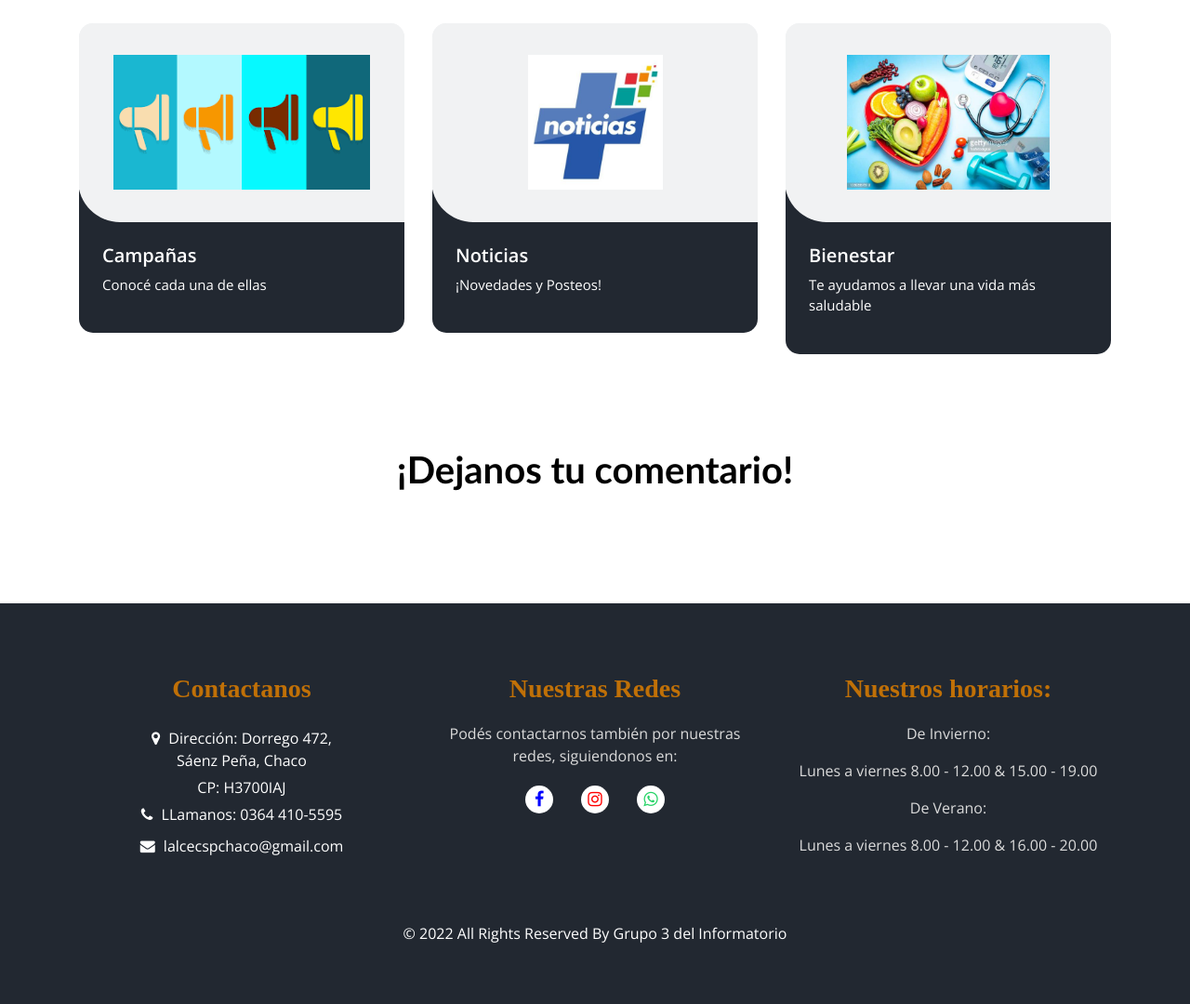
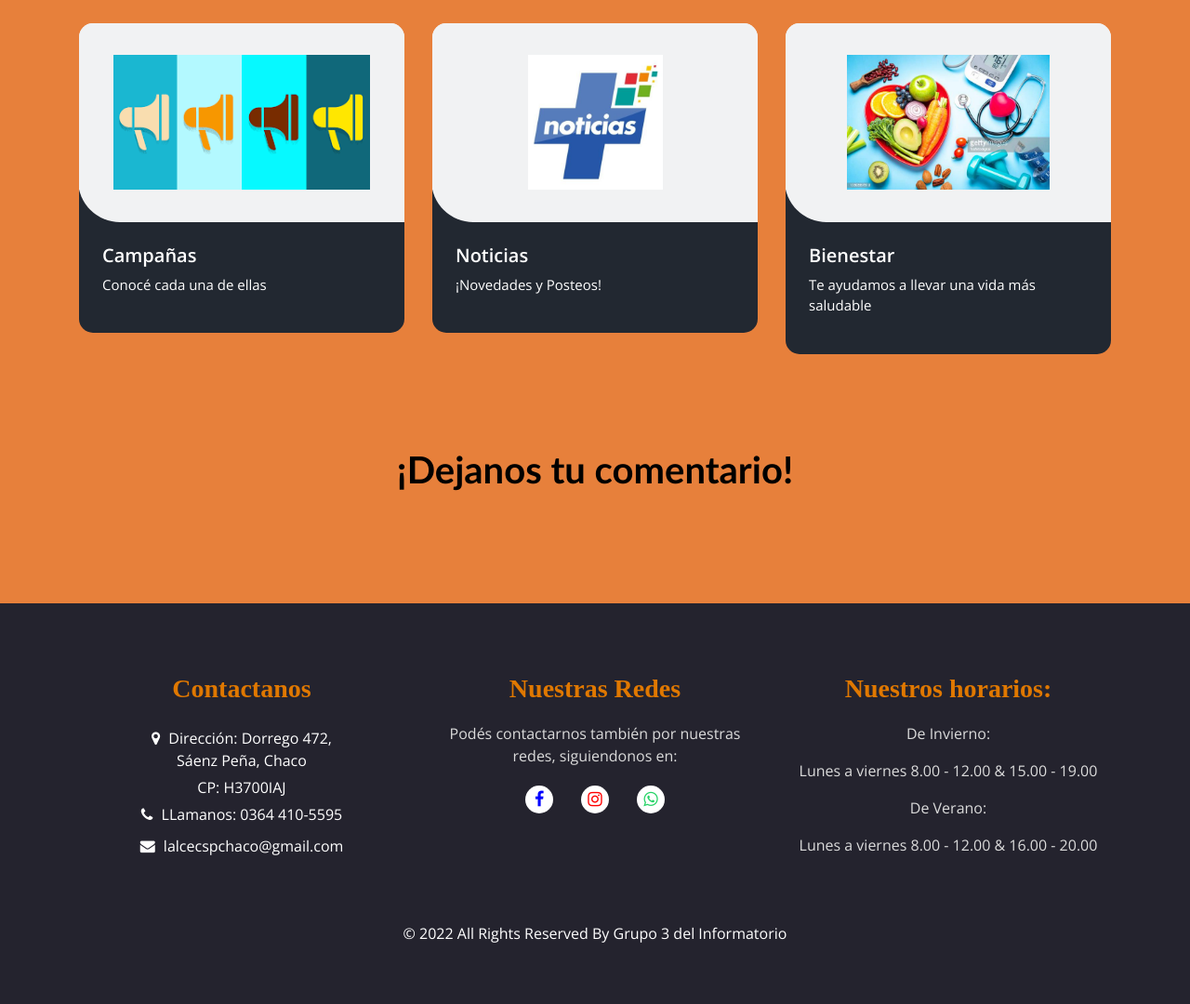
Before and after one commit to santiagonrod/Info22Equipo3, a Django app: template source/templates/index.html in a window 1280 px wide. Shown: the part 854-1934 px from the top of the page at 93% size. Run offline with Django 4.2, Linux system fonts and the light colour scheme; the template is opened without the code that fills it, so the values that code supplies are empty; some libraries are stand-ins or nearby versions.

Commit message:
cambios del estilo y el footer

```diff
--- a/source/static/css/style.css
+++ b/source/static/css/style.css
@@ -2,7 +2,7 @@
 body {
   font-family: "Open Sans", sans-serif;
   color: #0c0c0c;
-  background-color: #coral;
+  background-color:rgb(231, 128, 59);
   overflow-x: hidden;
 }
 
@@ -900,7 +900,7 @@ a:focus {
 
 /* footer section*/
 .footer_section {
-  background-color: #222831;
+  background-color: #24232e;
   color: #ffffff;
   padding: 75px 0 40px 0;
   text-align: center;
--- a/source/templates/footer.html
+++ b/source/templates/footer.html
@@ -11,7 +11,7 @@
         <div class="col-md-4 footer-col">
           <div class="footer_contact">
             <h4>
-              <p style="color:rgb(192, 112, 7); font-family:'Rockwell' ">
+              <p style="color:rgb(224, 120, 0); font-family:'Rockwell' ">
               Contactanos
             </h4>
             <div class="contact_link_box">
@@ -42,7 +42,7 @@
           <div class="footer_detail">
             <div class="footer-logo">
             <h4>
-              <p style="color:rgb(192, 112, 7); font-family:'Rockwell' ">
+              <p style="color:rgb(224, 120, 0); font-family:'Rockwell' ">
               Nuestras Redes
             </div>
             </h4>
@@ -75,7 +75,7 @@
         </div>
         <div class="col-md-4 footer-col">
           <h4>
-            <p style="color:rgb(192, 112, 7); font-family:'Rockwell' ">
+            <p style="color:rgb(224, 120, 0); font-family:'Rockwell' ">
             Nuestros horarios:
           </h4>
           <p>
```
